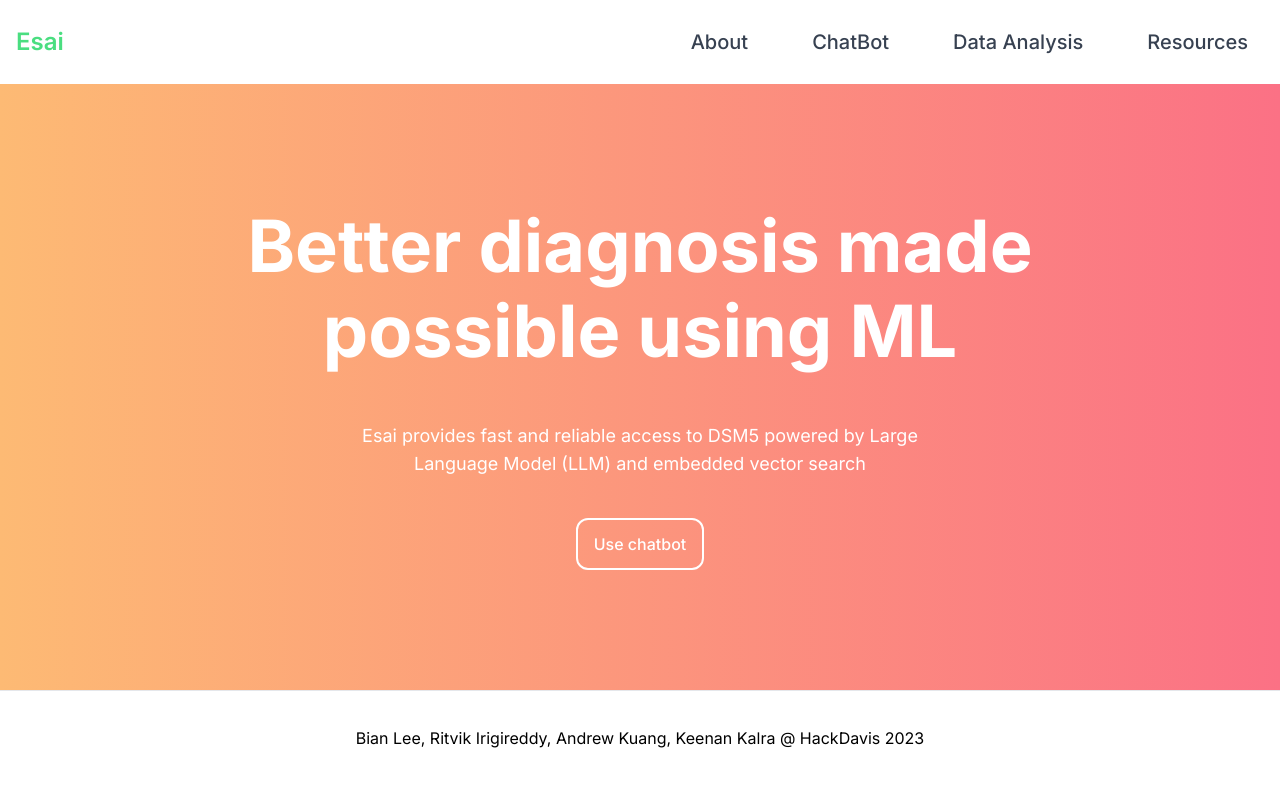
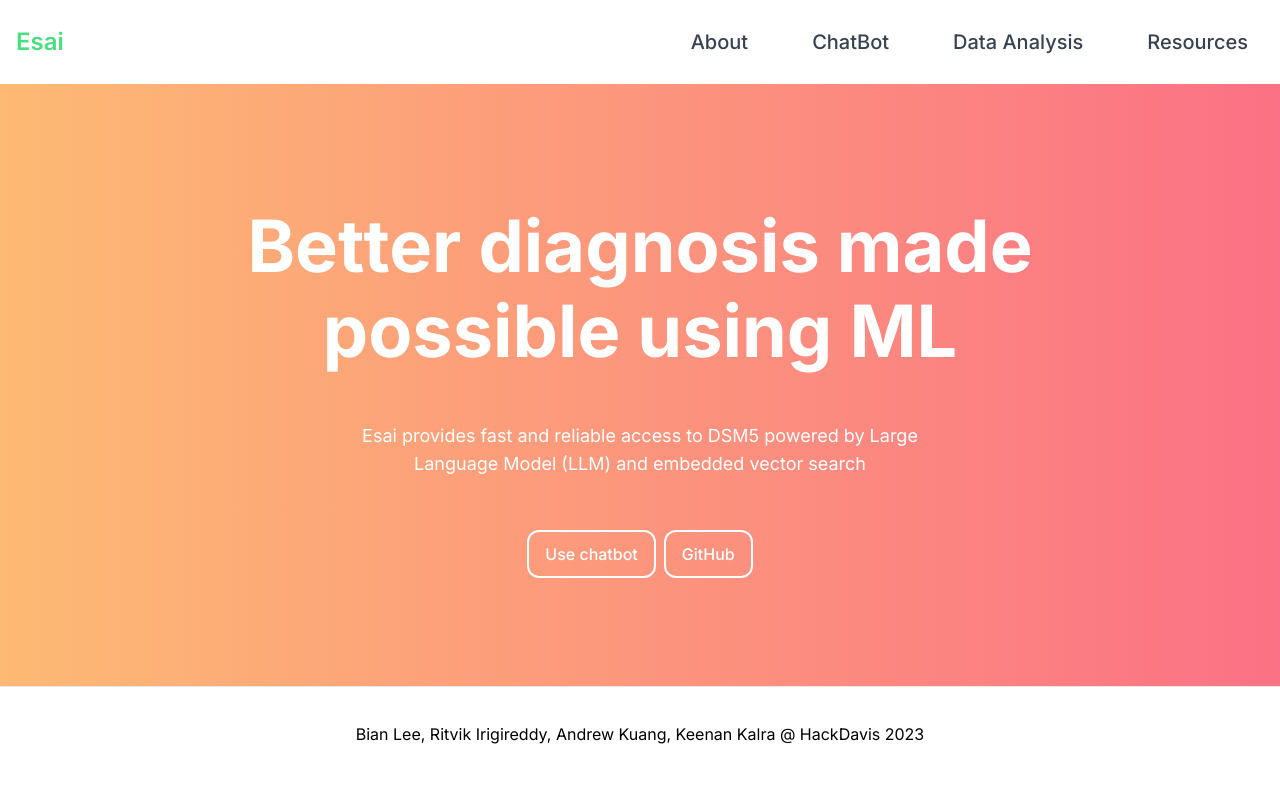
Before and after one commit to BianLee/hackdavis, a Next.js app: page / in a window 1280 px wide. Shown: the top 786 px of the page. Built offline with nearby package versions, Linux system fonts and the light colour scheme.

Commit message:
landing page

```diff
--- a/components/Hero.js
+++ b/components/Hero.js
@@ -26,12 +26,22 @@ export default function Hero() {
           Esai provides fast and reliable access to DSM5 powered by Large
           Language Model (LLM) and embedded vector search
         </h2>
+        <div style={{ display: "inline", marginTop: "4rem" }}>
           <Link
+            style={{ marginRight: "0.5rem" }}
             className="border-solid border-2 border-white rounded-xl text-white font-medium px-4 py-3 sm:mt-10 mt-8 transition"
             href="/chatbot"
           >
             Use chatbot
           </Link>
+          <Link
+            className="border-solid border-2 border-white rounded-xl text-white font-medium px-4 py-3 sm:mt-10 mt-8 transition"
+            href="https://github.com/ritvikir/hackdavis"
+            target="_blank"
+          >
+            GitHub
+          </Link>
+        </div>
         <div className="flex justify-between items-center w-full flex-col sm:mt-10 mt-6">
           <div className="flex flex-col space-y-10 mt-4 mb-16">
             {/*
```
Lines whose indentation alone changed are shown as unchanged.
